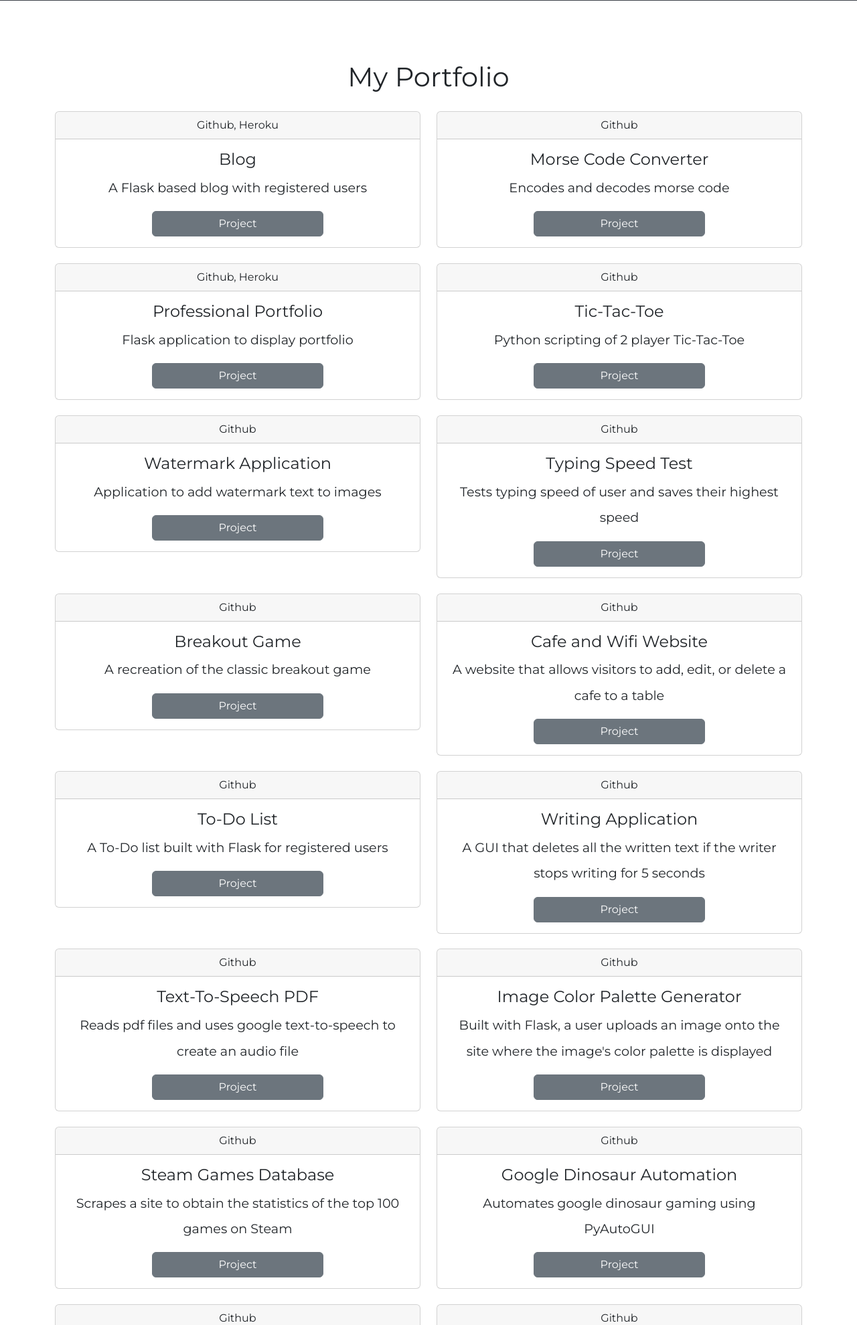
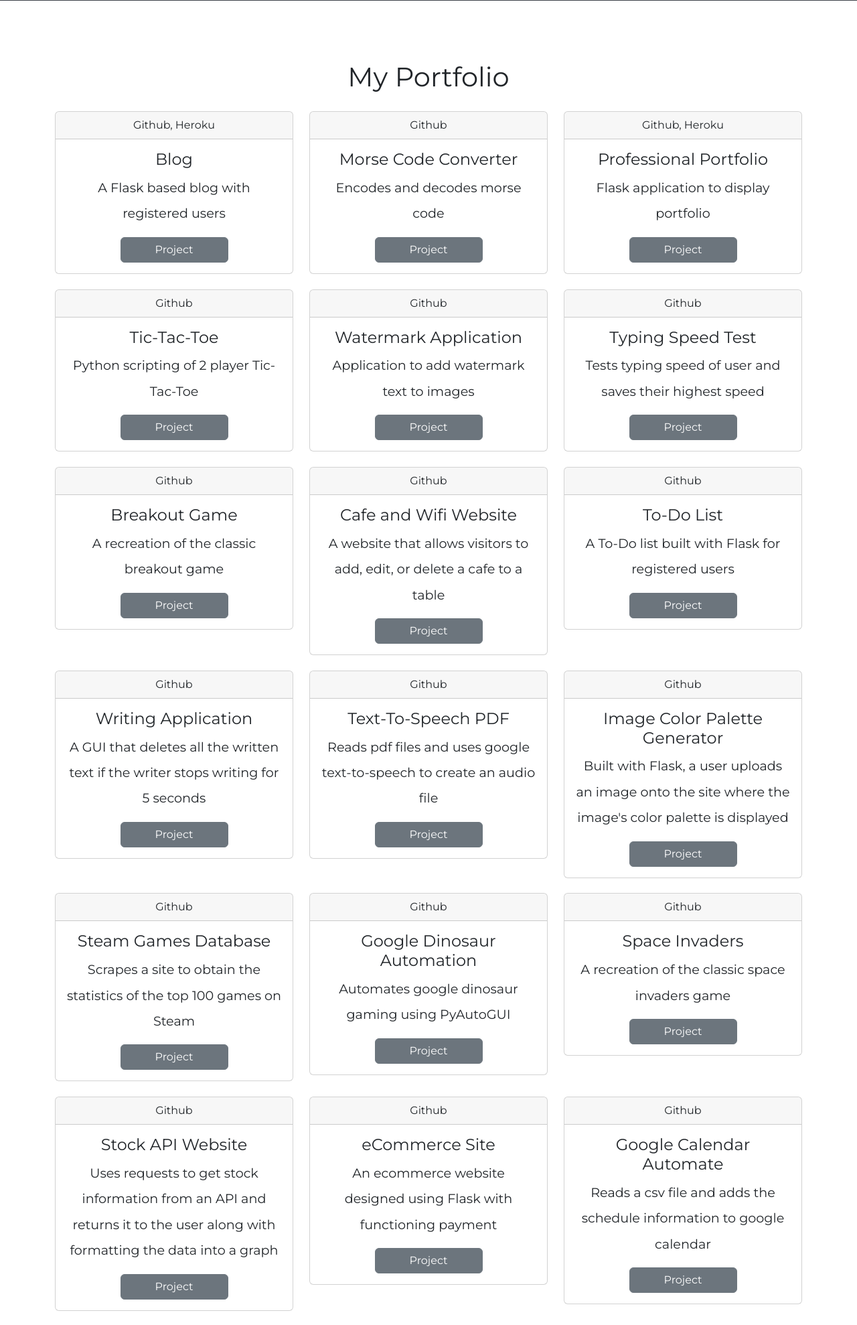
Before and after one commit to kvnvpham/professional_portfolio, a Flask app: page / in a window 1280 px wide. Shown: the part 1723-3701 px from the top of the page at 67% size. Run offline with Flask 2, Linux system fonts and the light colour scheme; some libraries are stand-ins or nearby versions.

Commit message:
Change bootstrap row col

```diff
--- a/templates/index.html
+++ b/templates/index.html
@@ -106,7 +106,7 @@
         <div class="container mx-auto">
             <div class="row">
                 {% for data in projects: %}
-                <div class="col-lg-6 col-md-6 card-col">
+                <div class="col-lg-4 col-md-4 card-col">
                     <div class="card">
                         <div class="card-header">
                             {{ data.source }}
```
